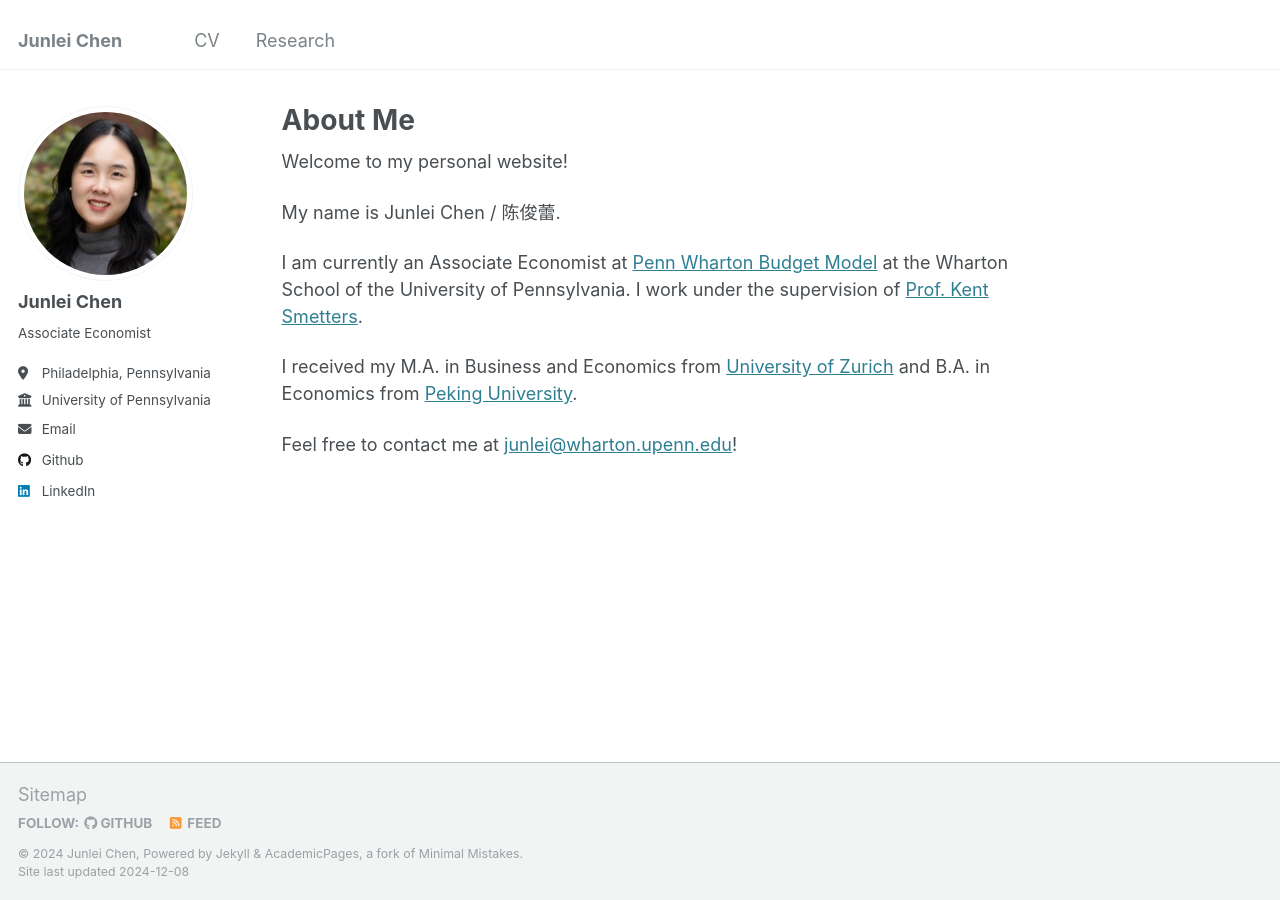
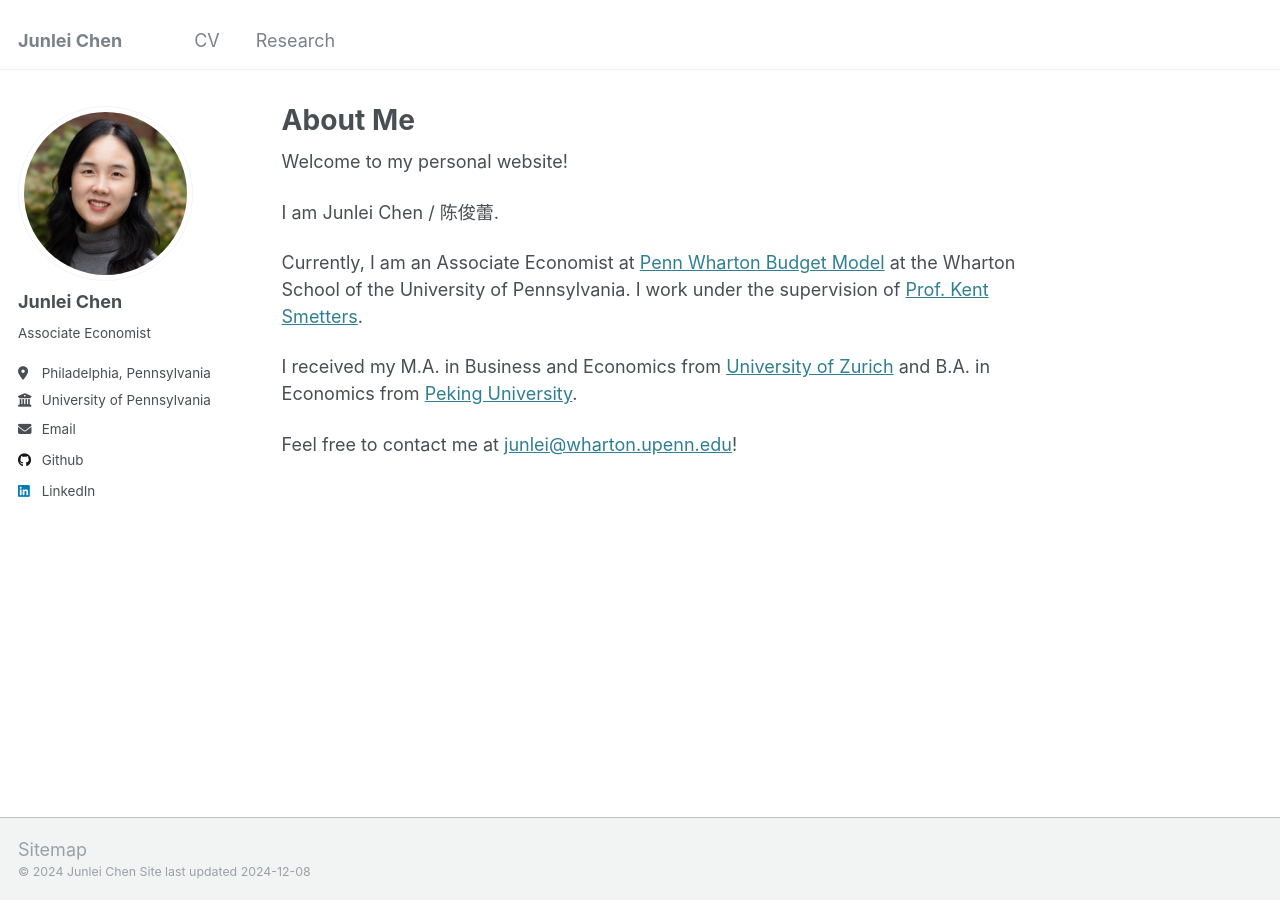
Before and after one commit to Junlei-Chen/junlei-chen.github.io, a Jekyll site: the page built from _pages/about.md, in a window 1280 px wide. Built offline with Jekyll 4.4.1, drawn with Linux system fonts in a browser that asks for light colours.

Commit message:
Change footer

```diff
--- a/_includes/footer.html
+++ b/_includes/footer.html
@@ -1,25 +1,6 @@
 {% include base_path %}
 
-{% if site.author.github or site.author.bitbucket or site.atom_feed.hide != true %}
-<div class="page__footer-follow">
-  <ul class="social-icons">
-    {% if site.data.ui-text[site.locale].follow_label %}
-      <li><strong>{{ site.data.ui-text[site.locale].follow_label }}</strong></li>
-    {% endif %}
-    {% if site.author.github %}
-      <li><a href="http://github.com/{{ site.author.github }}"><i class="fab fa-github" aria-hidden="true"></i> GitHub</a></li>
-    {% endif %}
-    {% if site.author.bitbucket %}
-      <li><a href="http://bitbucket.org/{{ site.author.bitbucket }}"><i class="fab fa-bitbucket" aria-hidden="true"></i> Bitbucket</a></li>
-    {% endif %}
-    {% if site.atom_feed.hide != true %}
-    <li><a href="{% if site.atom_feed.path %}{{ site.atom_feed.path }}{% else %}{{ base_path }}/feed.xml{% endif %}"><i class="fa fa-fw fa-rss-square" aria-hidden="true"></i> {{ site.data.ui-text[site.locale].feed_label | default: "Feed" }}</a></li>
-    {% endif %}
-  </ul>
-</div>
-{% endif %}
-
 <div class="page__footer-copyright">
-  &copy; {{ site.time | date: '%Y' }} {{ site.name | default: site.title }}, {{ site.data.ui-text[site.locale].powered_by | default: "Powered by" }} <a href="http://jekyllrb.com" rel="nofollow">Jekyll</a> &amp; <a href="https://github.com/academicpages/academicpages.github.io">AcademicPages</a>, a fork of <a href="https://mademistakes.com/work/minimal-mistakes-jekyll-theme/" rel="nofollow">Minimal Mistakes</a>.<br />
+  &copy; {{ site.time | date: '%Y' }} Junlei Chen
   Site last updated {{ "now" | date: '%Y-%m-%d' %}}
 </div>
--- a/_pages/about.md
+++ b/_pages/about.md
@@ -9,9 +9,9 @@
 
 Welcome to my personal website!
 
-My name is Junlei Chen / 陈俊蕾.
+I am Junlei Chen / 陈俊蕾.
 
-I am currently an Associate Economist at [Penn Wharton Budget Model](https://budgetmodel.wharton.upenn.edu/) at the Wharton School of the University of Pennsylvania. I work under the supervision of [Prof. Kent Smetters](https://bepp.wharton.upenn.edu/profile/smetters/).
+Currently, I am an Associate Economist at [Penn Wharton Budget Model](https://budgetmodel.wharton.upenn.edu/) at the Wharton School of the University of Pennsylvania. I work under the supervision of [Prof. Kent Smetters](https://bepp.wharton.upenn.edu/profile/smetters/).
 
 I received my M.A. in Business and Economics from [University of Zurich](https://www.uzh.ch/en.html) and B.A. in Economics from [Peking University](https://english.pku.edu.cn/).
 
```
